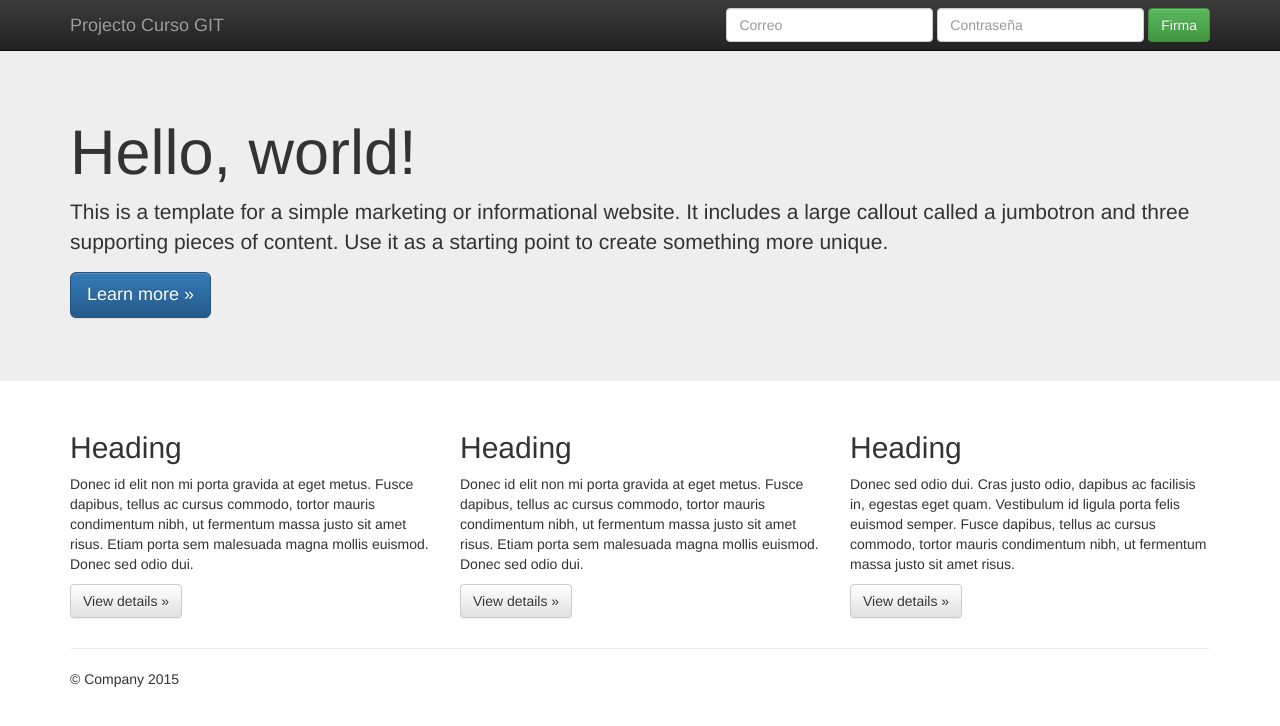
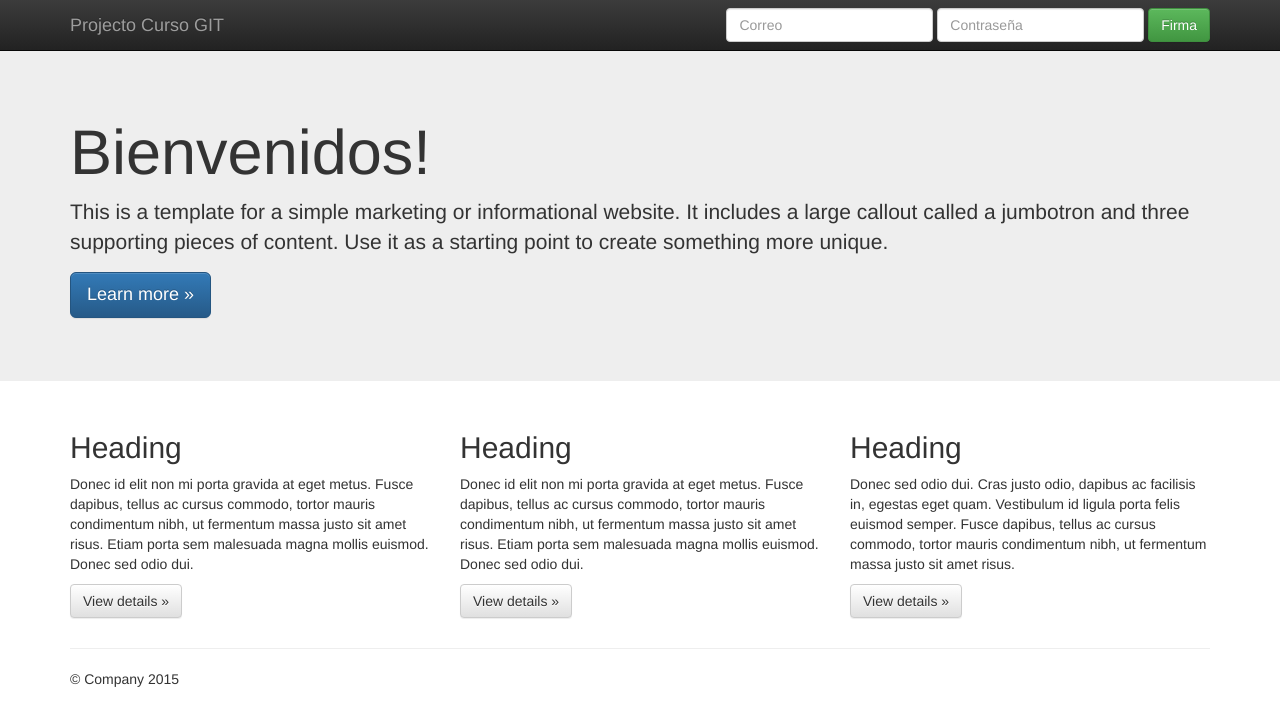
Before and after one commit to claugonzaport/Trabajo2_Claudia_GonzalezP, a plain HTML site: page index.html in a window 1280 px wide. Drawn offline with nearby package versions, Linux system fonts and the light colour scheme.

Commit message:
Se cambia la bienvenida del proyecto

```diff
--- a/index.html
+++ b/index.html
@@ -55,7 +55,7 @@
     <!-- Main jumbotron for a primary marketing message or call to action -->
     <div class="jumbotron">
       <div class="container">
-        <h1>Hello, world!</h1>
+        <h1>Bienvenidos!</h1>
         <p>This is a template for a simple marketing or informational website. It includes a large callout called a jumbotron and three supporting pieces of content. Use it as a starting point to create something more unique.</p>
         <p><a class="btn btn-primary btn-lg" href="#" role="button">Learn more &raquo;</a></p>
       </div>
```
